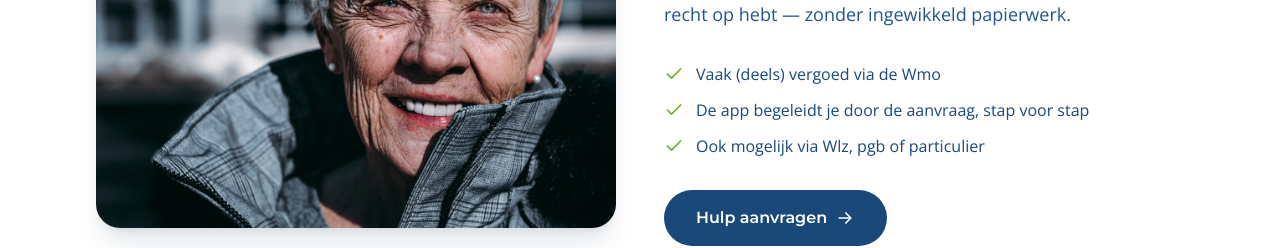
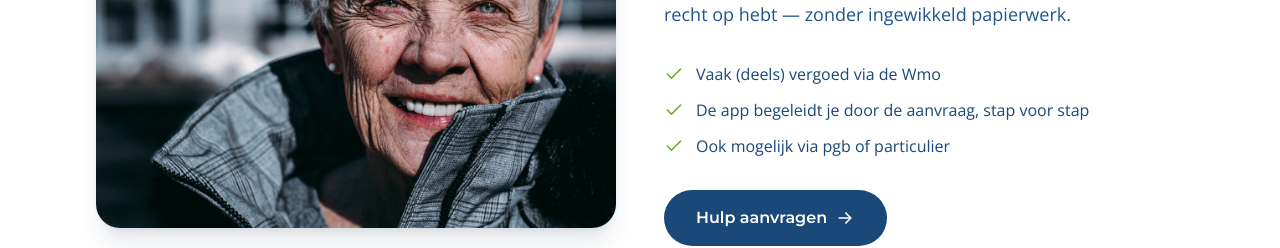
Before and after one commit to JWeijland/thuisverzorgd-website, a Next.js app: page / in a window 1280 px wide. Shown: the part 2040-2288 px from the top of the page. Built offline with nearby package versions, Linux system fonts and the light colour scheme.

Commit message:
Wlz uit vergoedingsopties verwijderd (alleen Wmo, pgb of particulier)
Co-Authored-By: Claude Opus 4.8 (1M context) <noreply@anthropic.com>

```diff
--- a/src/app/hulp-aanvragen/page.tsx
+++ b/src/app/hulp-aanvragen/page.tsx
@@ -198,7 +198,7 @@ export default function HulpAanvragenPage() {
               {[
                 "Vaak (deels) vergoed via de Wmo",
                 "De app helpt u bij de aanvraag, stap voor stap",
-                "Ook mogelijk via Wlz, pgb of particulier",
+                "Ook mogelijk via pgb of particulier",
               ].map((item) => (
                 <li key={item} className="flex items-start gap-3 text-brand-700">
                   <IconCheck className="mt-0.5 h-5 w-5 shrink-0 text-accent-500" />
--- a/src/app/page.tsx
+++ b/src/app/page.tsx
@@ -257,7 +257,7 @@ function Vergoeding() {
             {[
               "Vaak (deels) vergoed via de Wmo",
               "De app begeleidt je door de aanvraag, stap voor stap",
-              "Ook mogelijk via Wlz, pgb of particulier",
+              "Ook mogelijk via pgb of particulier",
             ].map((item) => (
               <li key={item} className="flex items-start gap-3 text-brand-700">
                 <IconCheck className="mt-0.5 h-5 w-5 shrink-0 text-accent-500" />
```
